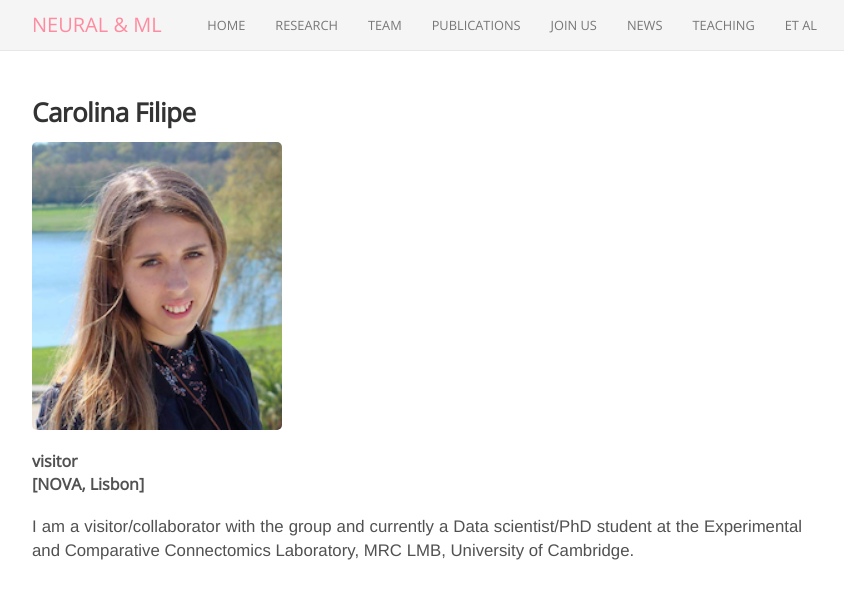
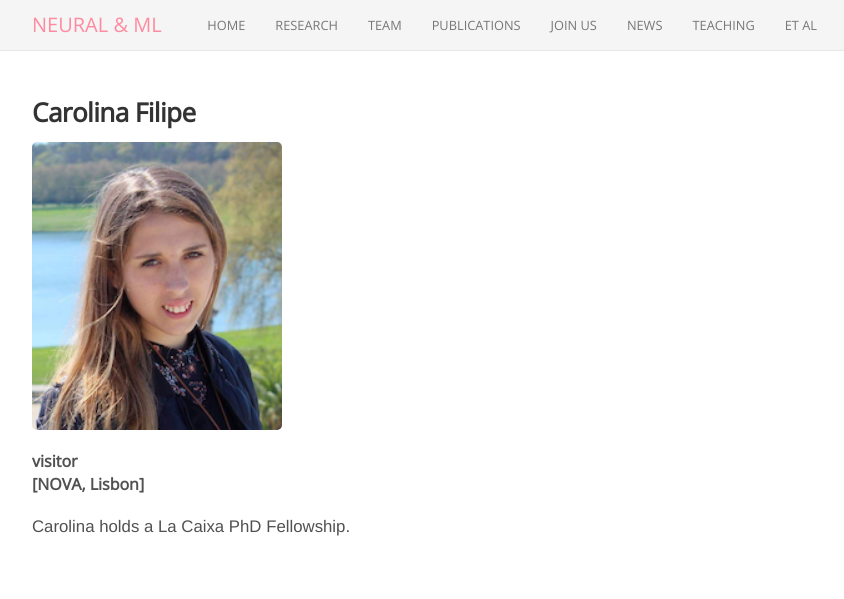
Before and after one commit to neuralml/neuralml.github.io, a Jekyll site: the page built from _people/RPC_carolina_filipe.md, in a window 1280 px wide. Shown: the top 599 px of the page, without its empty margins (223-1067 px from the left). Built offline with Jekyll 4.4.1, drawn with Linux system fonts in a browser that asks for light colours; nearby versions of some CDN libraries.

Commit message:
Update RPC_carolina_filipe.md

```diff
--- a/_people/RPC_carolina_filipe.md
+++ b/_people/RPC_carolina_filipe.md
@@ -23,4 +23,4 @@ affiliation: visitor<br>[NOVA, Lisbon]
 
 <header class="masthead text-justify" style="font-size:120%">
 
-I am a visitor/collaborator with the group and currently a Data scientist/PhD student at the Experimental and Comparative Connectomics Laboratory, MRC LMB, University of Cambridge.
+Carolina holds a La Caixa PhD Fellowship.
```
